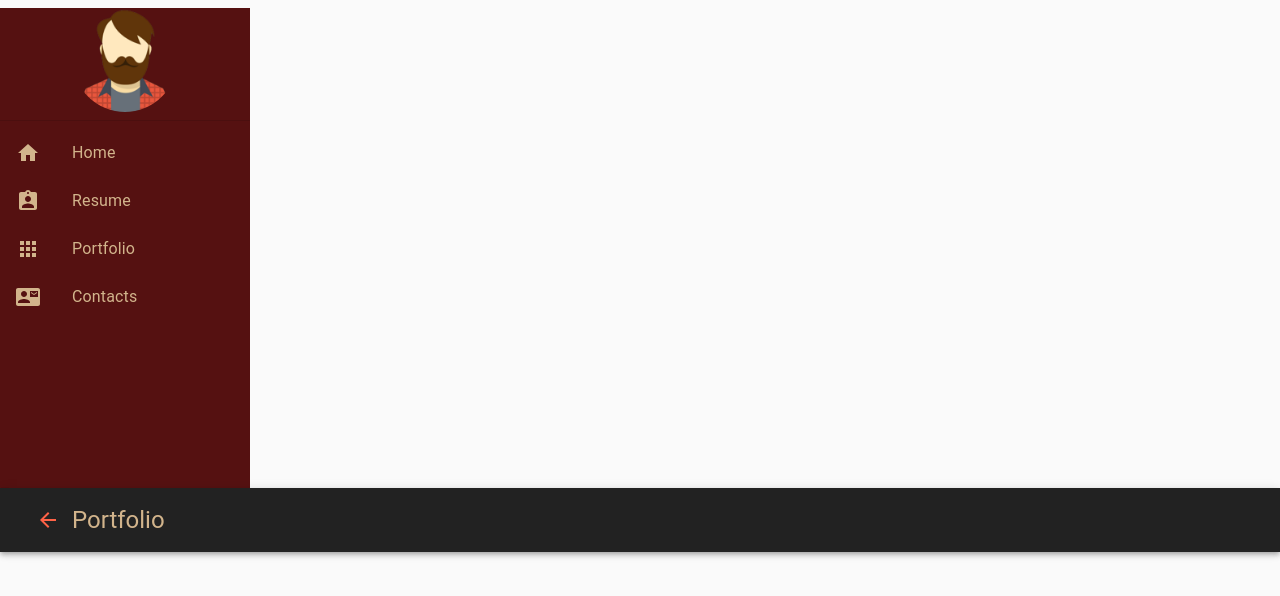
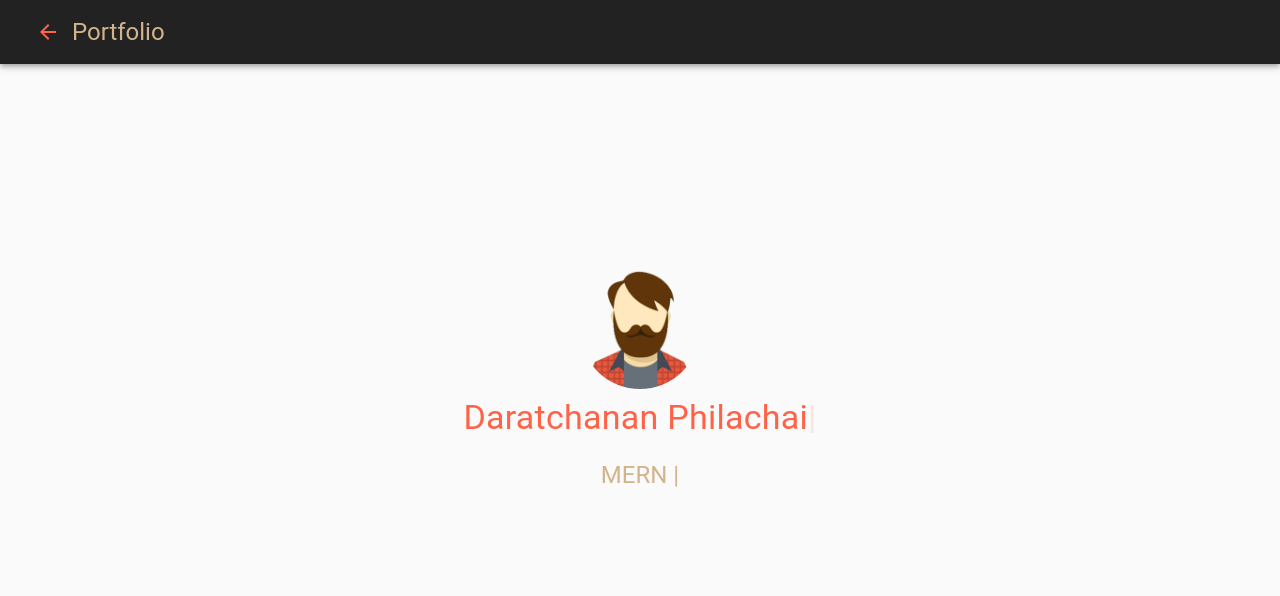
Before and after one commit to daratchanan/material-ui-portfolio, a React (Create React App) app: page / in a window 1280 px wide. Shown: the top 596 px of the page. Built offline with nearby package versions, Linux system fonts and the light colour scheme.

Commit message:
type center

```diff
--- a/package.json
+++ b/package.json
@@ -12,6 +12,7 @@
     "react": "^17.0.1",
     "react-dom": "^17.0.1",
     "react-scripts": "4.0.1",
+    "react-typed": "^1.2.0",
     "web-vitals": "^0.2.4"
   },
   "scripts": {
--- /dev/null
+++ b/src/components/Header.js
@@ -0,0 +1,61 @@
+import React from 'react';
+import { Typography, Grid, Box, Avatar } from "@material-ui/core";
+import avatar from "../images/avatar.png"
+import Typed from 'react-typed';
+import { makeStyles } from '@material-ui/core/styles';
+
+
+// CSS STYLES
+const useStyles = makeStyles(theme => ({
+   avatar: {
+      width: theme.spacing(15),
+      height: theme.spacing(15),
+      margin: theme.spacing(1),
+   },
+   title: {
+      color: "tomato"
+   },
+   Subtitle: {
+      color: "tan",
+      marginBottom: "3rem"
+   },
+   typedContainer: {
+      position: "absolute",
+      top: "50%",
+      left: "50%",
+      transform: "translate(-50%, -50%)",
+      width: "100vw",
+      textAlign: "center",
+      zIndex: 1
+   }
+}))
+
+
+function Header() {
+   const classes = useStyles()
+
+   return (
+      <Box className={classes.typedContainer}>
+         <Grid container justify="center">
+            <Avatar className={classes.avatar} src={avatar} alt="Russel Crowe" />
+         </Grid>
+         <Typography className={classes.title} variant="h4">
+            <Typed
+               strings={["Daratchanan Philachai"]}
+               typeSpeed={40}
+            />
+         </Typography>
+         <br />
+         <Typography className={classes.Subtitle} variant="h5">
+            <Typed
+               strings={["Web Design", "Web Development", "MERN Stack"]}
+               typeSpeed={40}
+               backSpeed={50}
+               loop
+            />
+         </Typography>
+      </Box>
+   )
+}
+
+export default Header;
--- a/src/components/Navbar.js
+++ b/src/components/Navbar.js
@@ -1,5 +1,6 @@
-import React from 'react';
+import React, { useState } from 'react';
 import { makeStyles } from '@material-ui/core/styles';
+import MobilRightMenuSlider from "@material-ui/core/Drawer"
 import {
    AppBar,
    Toolbar,
@@ -27,7 +28,7 @@
    menusliderContainer: {
       width: 250,
       background: "#511",
-      height: "30rem"
+      height: "100%"
    },
    avatar: {
       display: "block",
@@ -60,30 +61,54 @@
 ]
 
 function Navbar() {
+   const [state, setState] = useState({
+      right: false
+   })
+
+   const toggleSlider = (slider, open) => () => {
+      setState({ ...state, [slider]: open });
+   };
+
+
    const classes = useStyle();
 
-   return (
-      <>
-         <Box className={classes.menusliderContainer} component='div'>
+   const sideList = slider => (
+      <Box
+      className={classes.menusliderContainer}
+      component='div'
+      onClick={toggleSlider(slider, false)}
+      >
          <Avatar className={classes.avatar} src={avatar} alt="Russel Crowe" />
          <Divider />
          <List>
             {menuItems.map((lsItem, key) => (
                <ListItem button key={key}>
                   <ListItemIcon className={classes.listItem}>{lsItem.listIcon}</ListItemIcon>
-                     <ListItemText className={classes.listItem} primary={lsItem.listText}/>
+                  <ListItemText className={classes.listItem} primary={lsItem.listText} />
                </ListItem>
             ))}
          </List>
       </Box>
+   )
+
+   return (
+      <>
          <Box component='nav'>
             <AppBar position='static' style={{ background: '#222' }}>
                <Toolbar>
-                  <IconButton>
+                  <IconButton onClick={toggleSlider("right", true)}>
                      <ArrowBack style={{ color: 'tomato' }} />
                   </IconButton>
                   <Typography variant='h5' style={{ color: 'tan' }}>
-                     Portfolio</Typography>
+                     Portfolio
+                  </Typography>
+                  <MobilRightMenuSlider
+                     anchor="right"
+                     open={state.right}
+                     onClose={toggleSlider("right", false)}
+                  >
+                     {sideList("right")}
+                  </MobilRightMenuSlider>
                </Toolbar>
             </AppBar>
          </Box>
--- a/src/components/index.js
+++ b/src/components/index.js
@@ -1,10 +1,13 @@
 import React from 'react'
-import Navbar from './Navbar'
+import Header from './Header';
+import Navbar from './Navbar';
+
 
 function Home() {
    return (
       <div>
          <Navbar />
+         <Header />
       </div>
    )
 }
```
Also changed, not shown: 2 other files (tests, documents, lock files or other folders). Lines whose indentation alone changed are shown as unchanged.
